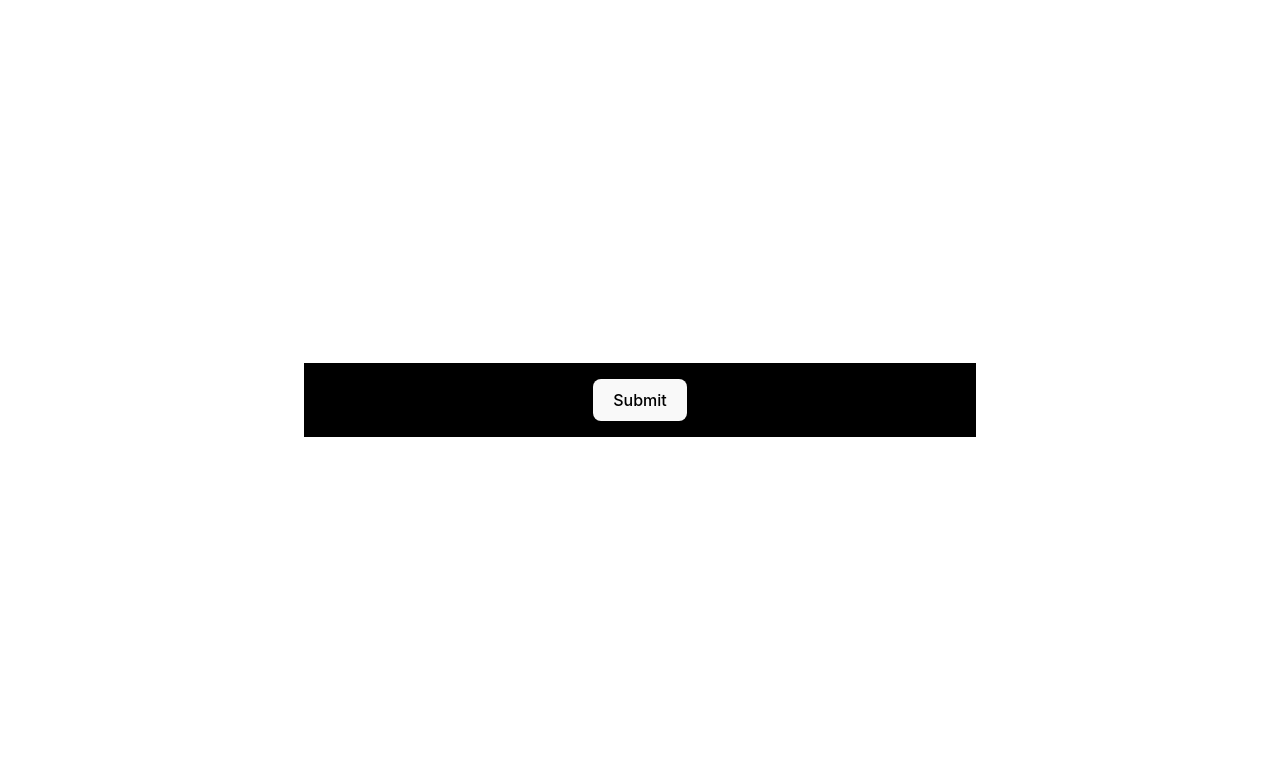
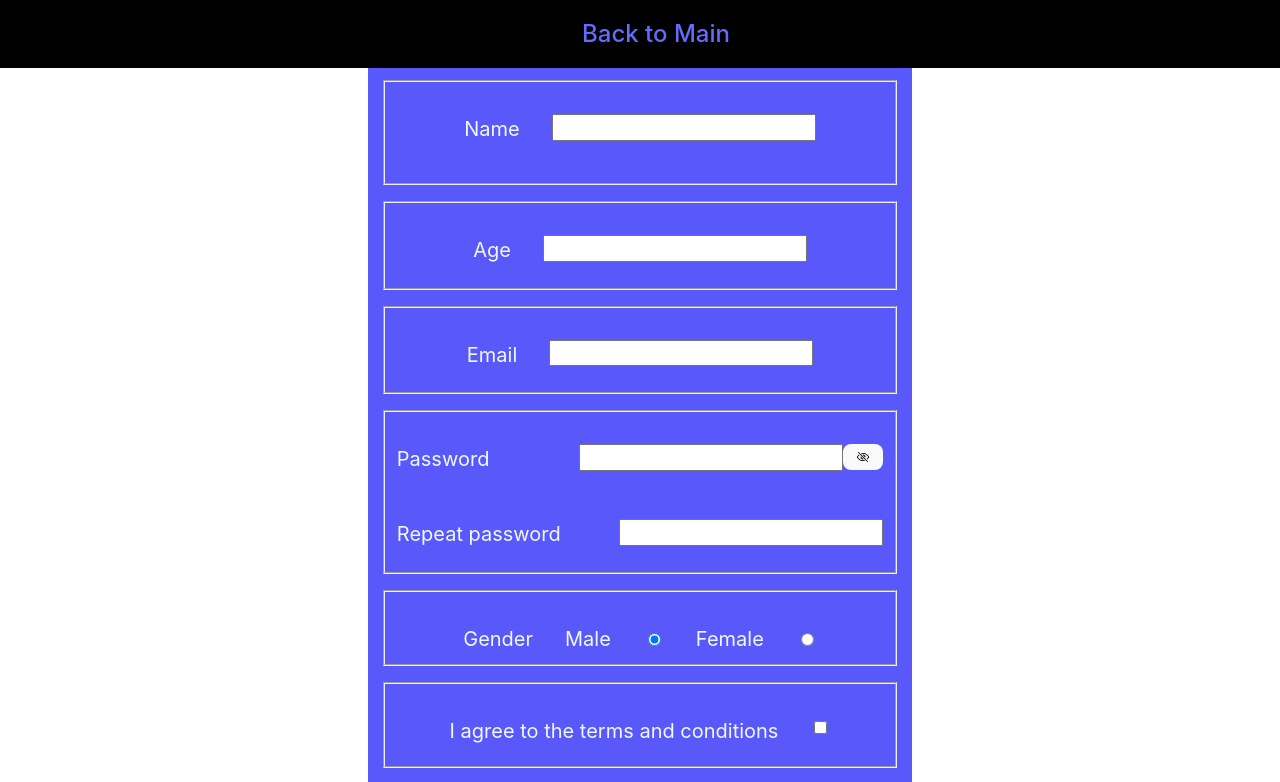
Before and after one commit to Alena636/Components, a React (Vite) app: page /uncontrolled_form in a window 1280 px wide. Shown: the top 782 px of the page. Built offline with nearby package versions, Linux system fonts and the light colour scheme.

Commit message:
feat: add autocomplete country

```diff
--- a/src/pages/MainPage/MainPage.css
+++ b/src/pages/MainPage/MainPage.css
@@ -15,7 +15,7 @@
 
 .header__nav-list-item {
   list-style: none;
-  font-size: 24px;
+  font-size: 1.5rem;
   text-decoration: none;
 }
 
--- a/src/pages/UncontrolledForm/Inputs/AgeInput.tsx
+++ b/src/pages/UncontrolledForm/Inputs/AgeInput.tsx
@@ -1,7 +1,7 @@
 import { MutableRefObject } from 'react';
 import { useSelector } from 'react-redux';
 import { RootState } from '../../../app/Redux/Store/Store';
-
+import '../UncontrolledForm.css';
 function AgeInput(
   props: Record<'inputRef', MutableRefObject<HTMLInputElement | null>>
 ) {
@@ -9,13 +9,13 @@ function AgeInput(
   const errorAge = useSelector((state: RootState) => state.error.age);
 
   return (
-    <fieldset>
+    <fieldset className="form__fieldset">
       <label htmlFor="age" className="form__label">
         Age
       </label>
       <div>
         <input type="text" id="age" ref={inputRef} className="form__input" />
-        <p>{errorAge ? errorAge : ''}</p>
+        <p className="form__error">{errorAge ? errorAge : ''}</p>
       </div>
     </fieldset>
   );
--- a/src/pages/UncontrolledForm/Inputs/CountryInput.tsx
+++ b/src/pages/UncontrolledForm/Inputs/CountryInput.tsx
@@ -1,7 +1,7 @@
 import { MutableRefObject, useState } from 'react';
 import { useSelector } from 'react-redux';
 import { RootState } from '../../../app/Redux/Store/Store';
-
+import '../UncontrolledForm.css';
 interface CountryProps {
   inputRef: MutableRefObject<HTMLInputElement | null>;
   countriesFilteredVisible: boolean;
@@ -31,7 +31,7 @@ function CountryInput(props: CountryProps) {
   };
 
   return (
-    <fieldset>
+    <fieldset className="form__fieldset">
       <label htmlFor="country" className="form__label">
         Country
       </label>
@@ -41,13 +41,14 @@ function CountryInput(props: CountryProps) {
           id="country"
           ref={inputRef}
           onChange={handleChange}
+          className="form__input"
         />
         {countriesFilteredVisible &&
           countriesFiltered.map((country) => (
             <label
               htmlFor="country"
               key={country}
-              className="form__label"
+              className="label__country"
               onClick={() => {
                 if (inputRef.current) inputRef.current.value = country;
                 setCountriesFiltered([]);
@@ -56,7 +57,7 @@ function CountryInput(props: CountryProps) {
               {country}
             </label>
           ))}
-        <p>{errorCountry ? errorCountry : ''}</p>
+        <p className="form__error">{errorCountry ? errorCountry : ''}</p>
       </div>
     </fieldset>
   );
--- a/src/pages/UncontrolledForm/Inputs/EmailInput.tsx
+++ b/src/pages/UncontrolledForm/Inputs/EmailInput.tsx
@@ -1,20 +1,20 @@
 import { MutableRefObject } from 'react';
 import { useSelector } from 'react-redux';
 import type { RootState } from '../../../app/Redux/Store/Store';
-
+import '../UncontrolledForm.css';
 function EmailInput(
   props: Record<'inputRef', MutableRefObject<HTMLInputElement | null>>
 ) {
   const { inputRef } = props;
   const errorEmail = useSelector((state: RootState) => state.error.email);
   return (
-    <fieldset>
+    <fieldset className="form__fieldset">
       <label htmlFor="email" className="form__label">
         Email
       </label>
       <div>
         <input type="text" id="email" ref={inputRef} className="form__input" />
-        <p>{errorEmail ? errorEmail : ''}</p>
+        <p className="form__error">{errorEmail ? errorEmail : ''}</p>
       </div>
     </fieldset>
   );
--- a/src/pages/UncontrolledForm/Inputs/GenderInput.tsx
+++ b/src/pages/UncontrolledForm/Inputs/GenderInput.tsx
@@ -1,12 +1,12 @@
 import { MutableRefObject } from 'react';
-
+import '../UncontrolledForm.css';
 function GenderInput(
   props: Record<'genderRef', MutableRefObject<HTMLInputElement | null>>
 ) {
   const { genderRef } = props;
 
   return (
-    <fieldset>
+    <fieldset className="form__fieldset">
       <label className="form__label">Gender</label>
       <div className="gender__container">
         <div>
--- a/src/pages/UncontrolledForm/Inputs/ImgInput.tsx
+++ b/src/pages/UncontrolledForm/Inputs/ImgInput.tsx
@@ -1,7 +1,7 @@
 import { MutableRefObject } from 'react';
 import { useSelector } from 'react-redux';
 import type { RootState } from '../../../app/Redux/Store/Store';
-
+import '../UncontrolledForm.css';
 function ImgInput(
   props: Record<'inputRef', MutableRefObject<HTMLInputElement | null>>
 ) {
@@ -9,13 +9,13 @@ function ImgInput(
   const errorImage = useSelector((state: RootState) => state.error.image);
 
   return (
-    <fieldset>
+    <fieldset className="form__fieldset">
       <label htmlFor="image" className="form__label">
         Upload Picture
       </label>
       <div>
         <input type="file" id="image" ref={inputRef} />
-        <p>{errorImage ? errorImage : ''}</p>
+        <p className="form__error">{errorImage ? errorImage : ''}</p>
       </div>
     </fieldset>
   );
--- a/src/pages/UncontrolledForm/Inputs/NameInput.tsx
+++ b/src/pages/UncontrolledForm/Inputs/NameInput.tsx
@@ -1,6 +1,7 @@
 import { MutableRefObject } from 'react';
 import { useSelector } from 'react-redux';
 import { RootState } from '../../../app/Redux/Store/Store';
+import '../UncontrolledForm.css';
 
 function NameInput(
   props: Record<'inputRef', MutableRefObject<HTMLInputElement | null>>
@@ -9,13 +10,13 @@ function NameInput(
   const errorName = useSelector((state: RootState) => state.error.name);
 
   return (
-    <fieldset>
+    <fieldset className="form__fieldset">
       <label className="form__label" htmlFor="name">
         Name
       </label>
-      <div>
+      <div className="input__container">
         <input type="text" id="name" ref={inputRef} className="form__input" />
-        <p>{errorName ? errorName : ''}</p>
+        <p className="form__error">{errorName ? errorName : ''}</p>
       </div>
     </fieldset>
   );
--- a/src/pages/UncontrolledForm/Inputs/PasswordInput.tsx
+++ b/src/pages/UncontrolledForm/Inputs/PasswordInput.tsx
@@ -5,7 +5,7 @@ import emptyCircle from '../../../assets/emptyCircle.png';
 import circle from '../../../assets/circle.png';
 import closedEye from '../../../assets/closedeye.png';
 import openEye from '../../../assets/openEye.png';
-
+import '../UncontrolledForm.css';
 interface PasswordProps {
   passwordRef: MutableRefObject<HTMLInputElement | null>;
   passwordRepeatRef: MutableRefObject<HTMLInputElement | null>;
@@ -25,14 +25,19 @@ function PasswordInput(props: PasswordProps) {
   const [passwordType, setPasswordType] = useState('password');
 
   return (
-    <fieldset>
+    <fieldset className="form__fieldset password">
       <div className="password__container">
-        <div>
         <label htmlFor="password" className="form__label">
           Password
         </label>
+        <div className="password__input">
           <div className="password__input-container">
-            <input type={passwordType} id="password" ref={passwordRef} />
+            <input
+              type={passwordType}
+              id="password"
+              ref={passwordRef}
+              className="form__input"
+            />
             <button
               type="button"
               className="password__btn"
@@ -45,12 +50,16 @@ function PasswordInput(props: PasswordProps) {
               <img
                 src={passwordType === 'password' ? closedEye : openEye}
                 alt="password-type"
+                className="password__icon"
               />
             </button>
-            <p>{errorPassword ? errorPassword : ''}</p>
+          </div>
+          <p className="form__error password">
+            {errorPassword ? errorPassword : ''}
+          </p>
         </div>
       </div>
-        <div className="password-repeat__container">
+      <div className="password__container">
         <label htmlFor="password-repeat" className="form__label">
           Repeat password
         </label>
@@ -59,14 +68,15 @@ function PasswordInput(props: PasswordProps) {
             type={passwordType}
             id="password-repeat"
             ref={passwordRepeatRef}
-              className="form_-input"
+            className="form__input"
           />
-            <p>{errorPasswordRepeat ? errorPasswordRepeat : ''}</p>
-          </div>
+          <p className="form__error">
+            {errorPasswordRepeat ? errorPasswordRepeat : ''}
+          </p>
         </div>
       </div>
       {strength > 0 ? (
-        <div className="password__strength">
+        <div className="form__label strength">
           Strength
           <div className="strength__container">
             {starsArr.map((el, ind) => {
--- a/src/pages/UncontrolledForm/Inputs/TermsInput.tsx
+++ b/src/pages/UncontrolledForm/Inputs/TermsInput.tsx
@@ -1,7 +1,7 @@
 import { MutableRefObject } from 'react';
 import { useSelector } from 'react-redux';
 import type { RootState } from '../../../app/Redux/Store/Store';
-
+import '../UncontrolledForm.css';
 function TermsInput(
   props: Record<'inputRef', MutableRefObject<HTMLInputElement | null>>
 ) {
@@ -9,13 +9,13 @@ function TermsInput(
   const errorAccept = useSelector((state: RootState) => state.error.accept);
 
   return (
-    <fieldset>
+    <fieldset className="form__fieldset">
       <label htmlFor="accept" className="form__label">
         I agree to the terms and conditions
       </label>
       <div>
         <input type="checkbox" id="accept" ref={inputRef} />
-        <p>{errorAccept ? errorAccept : ''}</p>
+        <p className="form__error">{errorAccept ? errorAccept : ''}</p>
       </div>
     </fieldset>
   );
--- a/src/pages/UncontrolledForm/UncontrolledForm.css
+++ b/src/pages/UncontrolledForm/UncontrolledForm.css
@@ -1,18 +1,42 @@
+.uncontrolled__header {
+  position: fixed;
+  top: 0;
+  left: 0;
+  margin: 0 auto;
+  background-color: black;
+  width: 100vw;
+  padding: 1rem;
+}
+
+.form__link {
+  font-size: 1.5rem;
+  transition: 0.7s;
+}
+
+.form__link:hover {
+  color: aliceblue;
+}
+
 .form {
+  margin-top: 2rem;
   display: flex;
   flex-direction: column;
   gap: 1rem;
   align-items: center;
-  width: 50vw;
-  margin: 0 auto;
-  background-color: black;
+  width: 40vw;
+  background-color: #5959fb;
   padding: 1rem;
 }
 
+.form__fieldset {
+  width: 38vw;
+  display: flex;
+  justify-content: center;
+  padding-top: 2rem;
+}
+
 .form__label {
-  width: 26vw;
-  display: flex;
-  justify-content: space-between;
+  padding-right: 2rem;
   font-size: 20px;
   color: aliceblue;
 }
@@ -23,7 +47,14 @@
 }
 
 .form__input {
-  width: 14vw;
+  display: block;
+  width: 20vw;
+  height: 1.3rem;
+}
+
+.input__container {
+  display: flex;
+  flex-direction: column;
 }
 
 .gender__title {
@@ -31,3 +62,74 @@
   font-weight: bold;
   color: aliceblue;
 }
+
+.form__error {
+  color: rgb(172, 22, 22);
+  font-size: 16px;
+  font-weight: bold;
+}
+
+.password__container {
+  display: flex;
+  justify-content: space-between;
+}
+
+.password__input {
+  display: flex;
+  flex-direction: column;
+}
+
+.password__input-container {
+  display: flex;
+}
+
+.password__btn {
+  width: 2rem;
+  height: 1.6rem;
+  display: flex;
+  align-items: center;
+  justify-content: center;
+}
+
+.password__icon {
+  width: 2rem;
+  height: 1.6rem;
+}
+
+.form__fieldset.password {
+  display: flex;
+  flex-direction: column;
+  gap: 1rem;
+}
+
+.label__country {
+  display: flex;
+  flex-direction: column;
+  gap: 0.5rem;
+  font-size: 1rem;
+  color: aliceblue;
+  cursor: pointer;
+}
+
+.gender__container {
+  display: flex;
+  gap: 2rem;
+}
+
+.form__label.strength {
+  display: flex;
+  justify-content: space-evenly;
+}
+
+.strength__container {
+  display: flex;
+}
+
+.strength__img {
+  width: 1.5rem;
+}
+
+.form__error.password {
+  position: relative;
+  top: 0;
+}
--- a/src/pages/UncontrolledForm/UncontrolledForm.tsx
+++ b/src/pages/UncontrolledForm/UncontrolledForm.tsx
@@ -1,6 +1,6 @@
 import { useRef, useState, useEffect } from 'react';
-import { useDispatch, useSelector } from 'react-redux';
-import { useNavigate } from 'react-router-dom';
+import { useDispatch } from 'react-redux';
+import { useNavigate, Link } from 'react-router-dom';
 import './UncontrolledForm.css';
 import { validation } from '../../utils/Validation/Validation';
 import {
@@ -11,7 +11,14 @@ import ConvertFileToBase64 from '../../utils/ConvertFileToBase64';
 import { setForm, setNewFormAdded } from '../../app/Redux/FormSlice';
 import { ValidationError } from 'yup';
 import { showPasswordStrength } from '../../utils/ShowPasswordStrength';
-import { RootState } from '../../app/Redux/Store/Store';
+import NameInput from './Inputs/NameInput';
+import AgeInput from './Inputs/AgeInput';
+import EmailInput from './Inputs/EmailInput';
+import PasswordInput from './Inputs/PasswordInput';
+import GenderInput from './Inputs/GenderInput';
+import TermsInput from './Inputs/TermsInput';
+import ImgInput from './Inputs/ImgInput';
+import CountryInput from './Inputs/CountryInput';
 
 const UncontrolledForm: React.FC = () => {
   const nameRef = useRef<HTMLInputElement>(null);
@@ -83,18 +90,22 @@ const UncontrolledForm: React.FC = () => {
     dispatch(setNewFormAdded(false));
   }, [dispatch]);
 
-  const errorName = useSelector((state: RootState) => state.error.name);
-  const errorAge = useSelector((state: RootState) => state.error.age);
-  const errorEmail = useSelector((state: RootState) => state.error.email);
-  const errorPassword = useSelector((state: RootState) => state.error.password);
-  const errorPasswordRepeat = useSelector(
-    (state: RootState) => state.error.passwordRepeat
-  );
-
-  const errorAccept = useSelector((state: RootState) => state.error.accept);
-  const errorImage = useSelector((state: RootState) => state.error.image);
-
   return (
+    <>
+      <header
+        className="uncontrolled__header"
+        onClick={() => setCountriesFilteredVisible(false)}
+      >
+        <Link
+          to="/"
+          className="form__link"
+          onClick={() => {
+            dispatch(removeValidationErrors());
+          }}
+        >
+          Back to Main
+        </Link>
+      </header>
       <form
         className="form"
         onSubmit={(e) => {
@@ -102,58 +113,25 @@ const UncontrolledForm: React.FC = () => {
           handleSubmit();
         }}
       >
-      {/* <label className="form__label" htmlFor="name">
-        Name
-        <input type="text" id="name" className="form__input" ref={nameRef} />
-        <p className="form__error">{errorName ? errorName : ''}</p>
-      </label> */}
-      {/* <label className="form__label" htmlFor="age">
-        Age
-        <input type="text" id="age" className="form__input" ref={ageRef} />
-        <p className="form__error">{errorAge? errorAge : ''}</p>
-      </label> */}
-      {/* <label className="form__label" htmlFor="email">
-        Email
-        <input type="email" id="email" className="form__input" ref={emailRef} />
-        <p className="form__error">{errorEmail? errorEmail : ''}</p>
-      </label> */}
-      {/* <label className="form__label" htmlFor="password">
-        Password
-        <input type="password" id="password" className="form__input" ref={passwordRef} />
-        <p className="form__error">{errorPassword? errorPassword : ''}</p>
-      </label>
-      <label className="form__label" htmlFor="repeatPassword">
-        Repeat password
-        <input type="password" id="repeatPassword" className="form__input" ref={passwordRepeatRef} />
-        <p className="form__error">{errorPasswordRepeat? errorPasswordRepeat : ''}</p>
-      </label> */}
-      {/* <div className="form__gender">
-        <p className="gender__title">Gender</p>
-        <label className="form__label gender" htmlFor="male">
-          Male
-          <input type="radio" id="male" name="gender" ref={genderRef} defaultChecked />
-        </label>
-        <label className="form__label gender" htmlFor="female">
-          Female
-          <input type="radio" id="female" name="gender" ref={genderRef} />
-        </label>
-      </div> */}
-      {/* <label className="form__label" htmlFor="terms">
-        <input type="checkbox" name="terms" value="agree" id="terms" ref={acceptRef} />I agree
-        to the terms and conditions
-        <p className="form__error">{errorAccept? errorAccept : ''}</p>
-      </label> */}
-      {/* <label className="form__label" htmlFor="img">
-        Upload Picture
-        <input type="file" accept=".png, .jpeg" id="img" ref={imageRef} />
-        <p className="form__error">{errorImage? errorImage : ''}</p>
-      </label> */}
-      {/* <label className="form__label" htmlFor="country">
-        Country
-        <input type="text" id="country" className="form__input" />
-      </label> */}
+        <NameInput inputRef={nameRef} />
+        <AgeInput inputRef={ageRef} />
+        <EmailInput inputRef={emailRef} />
+        <PasswordInput
+          passwordRef={passwordRef}
+          passwordRepeatRef={passwordRepeatRef}
+          strength={passwordStrength}
+        />
+        <GenderInput genderRef={genderRef} />
+        <TermsInput inputRef={acceptRef} />
+        <ImgInput inputRef={imageRef} />
+        <CountryInput
+          inputRef={countryRef}
+          countriesFilteredVisible={countriesFilteredVisible}
+          setCountriesFilteredVisible={setCountriesFilteredVisible}
+        />
         <button type="submit">Submit</button>
       </form>
+    </>
   );
 };
 
--- a/src/utils/Validation/Validation.ts
+++ b/src/utils/Validation/Validation.ts
@@ -1,18 +1,20 @@
-import { object, string, number, boolean, ref } from 'yup';
+import { object, string, number, boolean, ref, mixed } from 'yup';
+import { store } from '../../app/Redux/Store/Store';
+
+const countriesList = store.getState().countries.countries;
 
 export const validation = object({
   name: string()
     .required('Required')
-    .strict(true)
-    .uppercase('Name must begin with a uppercase letter'),
+    .matches(/^[A-ZА-Я].*$/, 'Name must begin with a uppercase letter'),
 
   age: number()
     .required('Required')
+    .typeError('Age must be number')
     .positive('Age must be a positive number')
     .integer('Age must be an integer'),
 
   email: string().required('Required').email('Email is not valid'),
-
   password: string()
     .required('Required')
     .matches(/^(?=.*[a-zа-я])/, 'Must contain at least one lowercase character')
@@ -22,23 +24,30 @@ export const validation = object({
       /^(?=.*[!@#%&$^*()?><|+=])/,
       'Must contain at least one special character'
     ),
-
   passwordRepeat: string()
     .required('Required')
     .oneOf([ref('password')], 'Passwords must match'),
+  gender: string().required(),
   accept: boolean().oneOf([true], 'You must accept T&C'),
-  image: object({
-    size: number()
-      .required('Required')
-      .max(150000, 'The image size must be up to 150 kB'),
-
-    type: string()
-      .required('Required')
-      .oneOf(
-        ['image/png', 'image/jpeg'],
-        'The image must be in PNG or JPEG format'
-      ),
-  }),
+  image: mixed<FileList>()
+    .test('extension', 'Required', (value) => {
+      return value?.length == 1;
+    })
+    .test('fileSize', 'The image size must be up to 200 kB', (file) => {
+      if (!file?.length) return false;
+      return file[0].size <= 204800;
+    })
+    .test('extension', 'The image must be in PNG or JPEG format', (file) => {
+      if (!file?.length) return false;
+      return file[0].type == 'image/png' || file[0].type === 'image/jpeg';
+    }),
+  country: string()
+    .required('Required')
+    .test('includes in list', "Country doesn't exist", (value) => {
+      return countriesList
+        .map((el) => el.toLowerCase())
+        .includes(value.toLowerCase());
+    }),
 });
 
 export const passwordValidationSchema = object({
```
Lines whose indentation alone changed are shown as unchanged.
